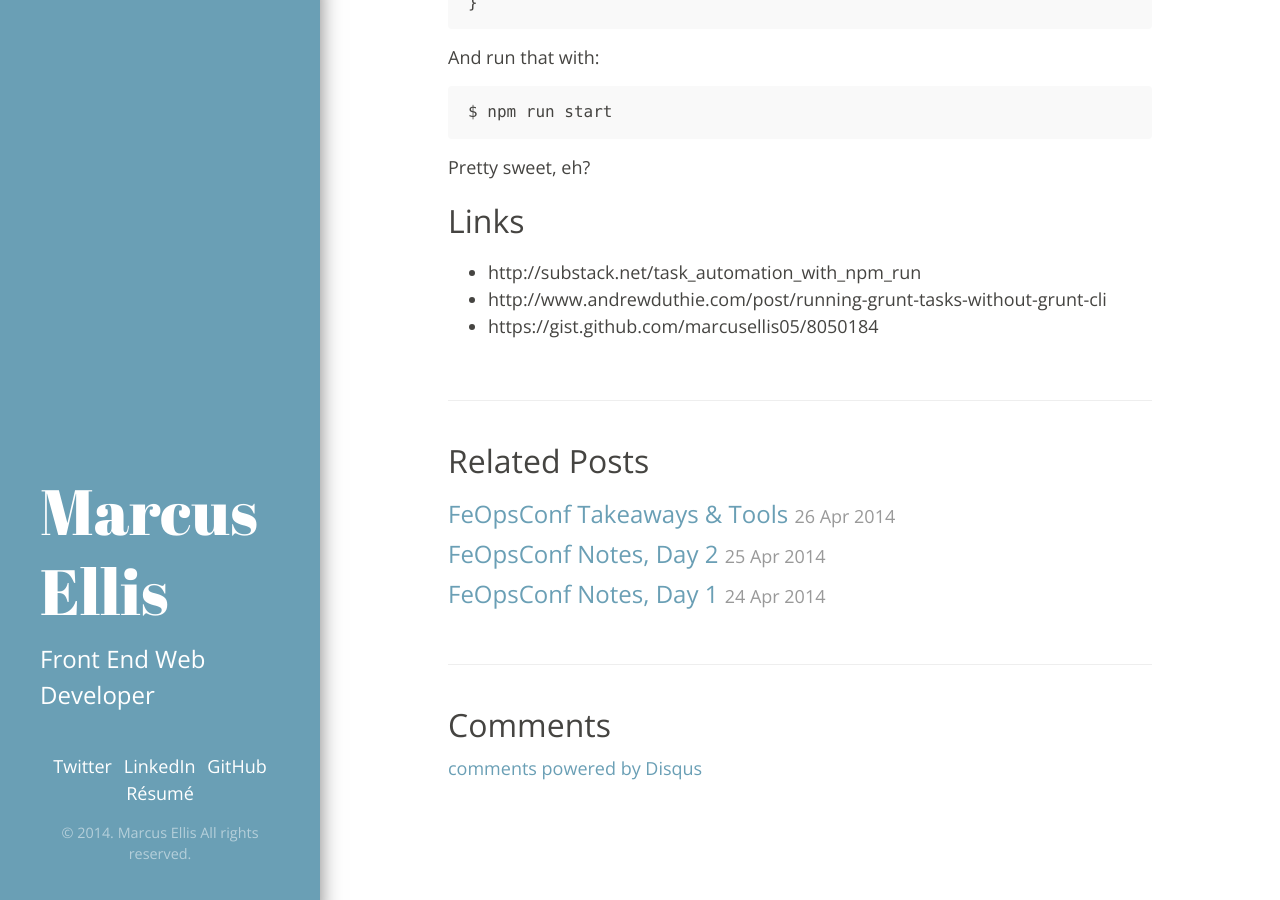
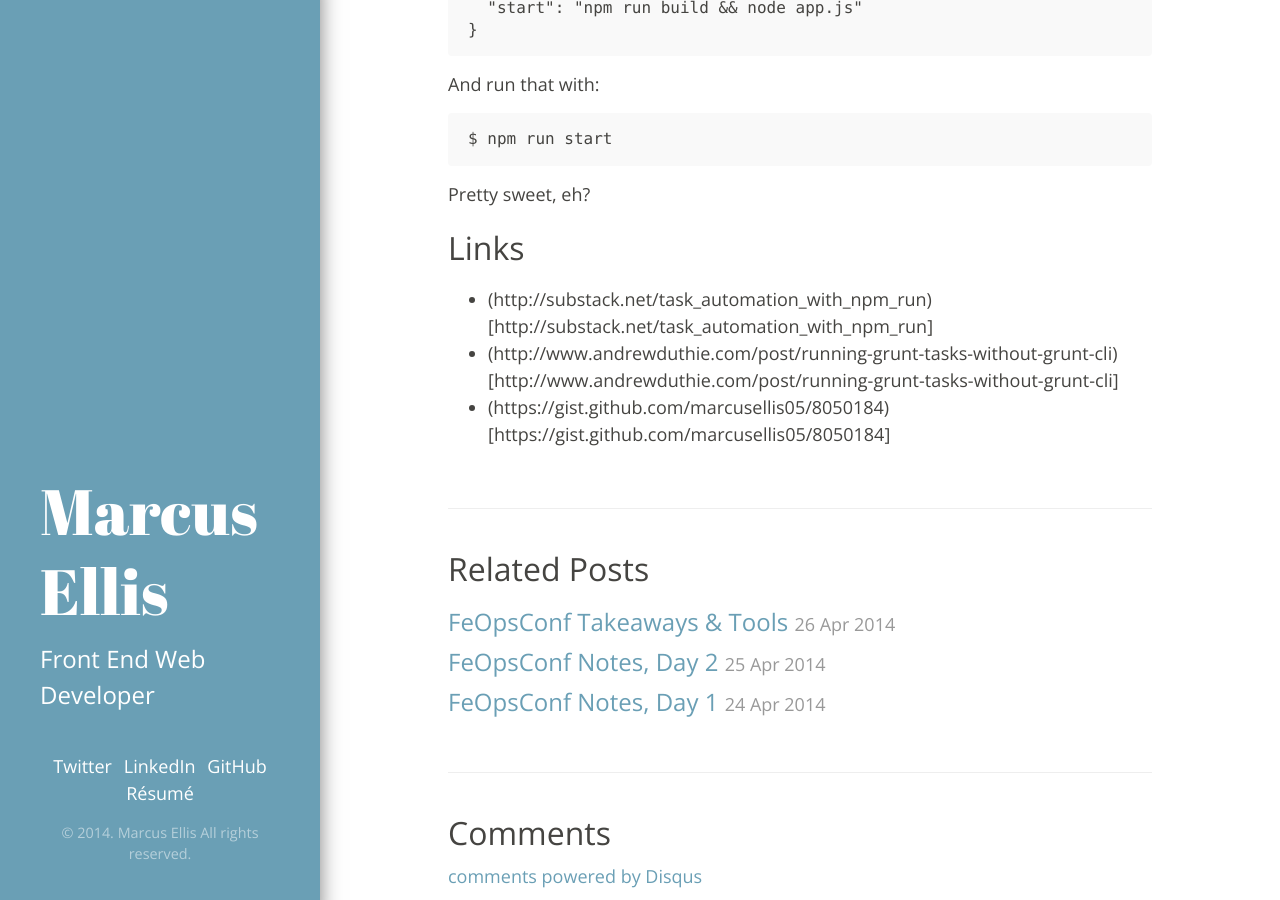
Before and after one commit to marcusellis05/marcusellis05.github.io, a Jekyll site: the page built from _posts/2015-03-31-grunt-without-the-cli.md, in a window 1280 px wide and 900 px high, scrolled down 2421 px. Built offline with Jekyll 4.4.1, drawn with Linux system fonts in a browser that asks for light colours; nearby versions of some CDN libraries; Markdown is read by kramdown in place of the engine named in the settings; comment, search, counter and statistics services are not loaded; some of the changed lines change nothing that is shown; some of the changed text lies outside the part shown.

Commit message:
updating links and published date

```diff
--- a/_posts/2014-05-21-grunt-without-the-cli.md
+++ b/_posts/2015-03-31-grunt-without-the-cli.md
@@ -44,7 +44,7 @@
 
 I've been pretty enamored of using `npm run` scripts lately. They're stupid simple, and they just seem to work. There's some syntax weirdness that you have to mess with if you want to pass arguments to your run tasks, but you likely don't need it.
 
-If you don't know what `npm run` scripts are, now is a good time to go do some reading up on that: https://docs.npmjs.com/cli/run-script
+If you don't know what `npm run` scripts are, now is a good time to go do some reading up on that: (https://docs.npmjs.com/cli/run-script)[https://docs.npmjs.com/cli/run-script]
 
 So this solution is basically running a simplified, one-liner version of the above script but setting it up in your 'package.json' to make it easier to run. You could also create an `npm run` script that is comprised of multiple `npm run` scripts.
 
@@ -82,6 +82,6 @@
 
 ## Links
 
-* http://substack.net/task_automation_with_npm_run
-* http://www.andrewduthie.com/post/running-grunt-tasks-without-grunt-cli
-* https://gist.github.com/marcusellis05/8050184
+* (http://substack.net/task_automation_with_npm_run)[http://substack.net/task_automation_with_npm_run]
+* (http://www.andrewduthie.com/post/running-grunt-tasks-without-grunt-cli)[http://www.andrewduthie.com/post/running-grunt-tasks-without-grunt-cli]
+* (https://gist.github.com/marcusellis05/8050184)[https://gist.github.com/marcusellis05/8050184]
```
